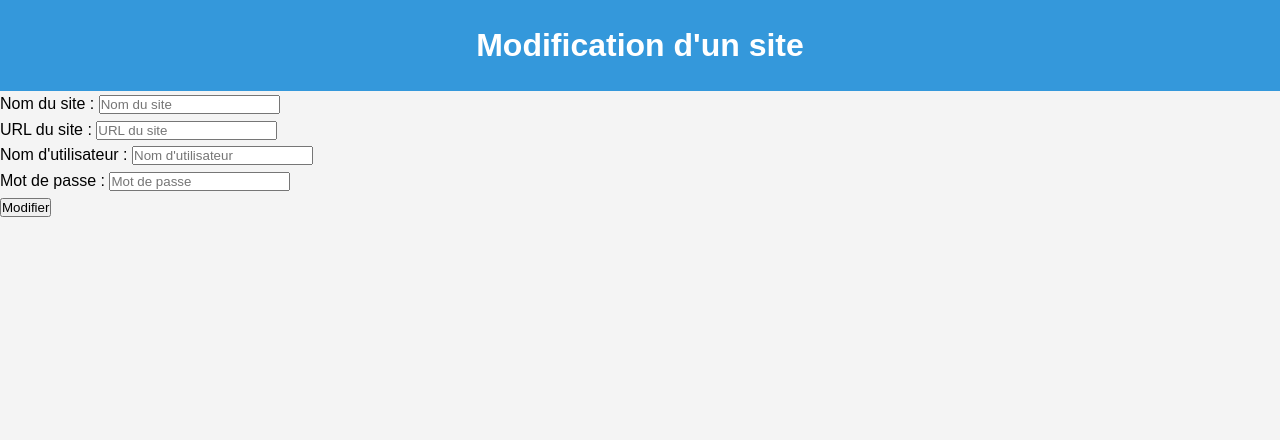
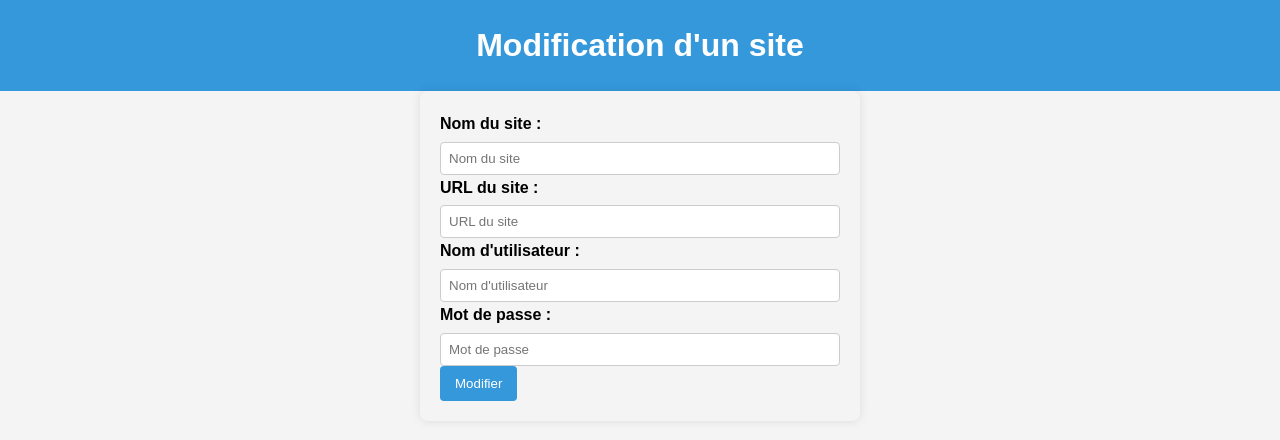
Before and after one commit to Tweentyy/b3-c3-django-comte-kunakey-mercier, a Django app: template PasswordManager/templates/edit_site.html in a window 1280 px wide. Shown: the top 440 px of the page. Run offline with Django 5.2, Linux system fonts and the light colour scheme; the template is opened without the code that fills it: values that come from a table or form of the project are taken from there, others are empty.

Commit message:
add: CSS for edit site

```diff
--- a/PasswordManager/templates/edit_site.html
+++ b/PasswordManager/templates/edit_site.html
@@ -8,7 +8,7 @@
 <body>
 <h1>Modification d'un site</h1>
 
-    <form method="post" action="">
+<form class="add-site-form" method="post" action="">
     {% csrf_token %}
     <div>
         <label>Nom du site :</label>
```
Lines whose indentation alone changed are shown as unchanged.
